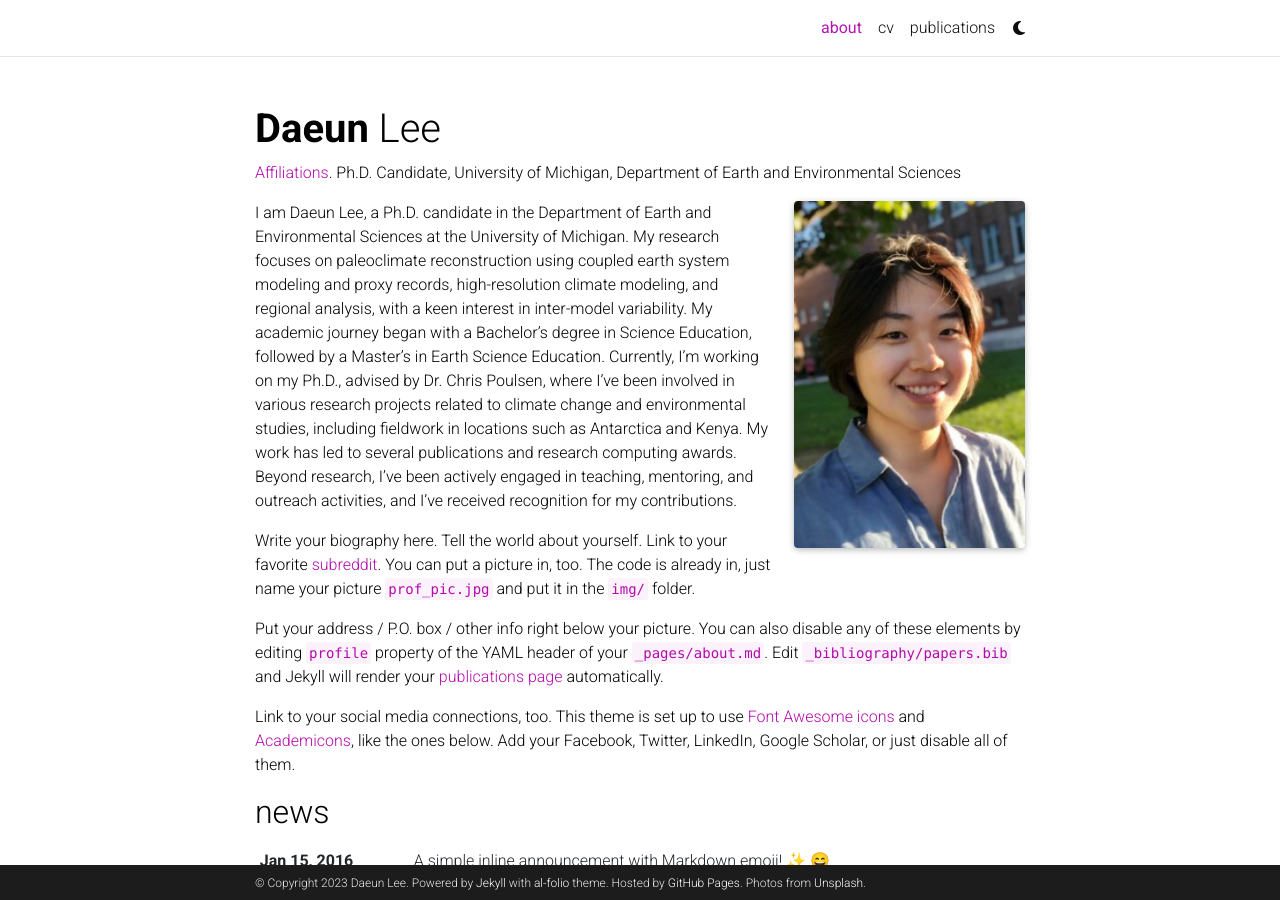
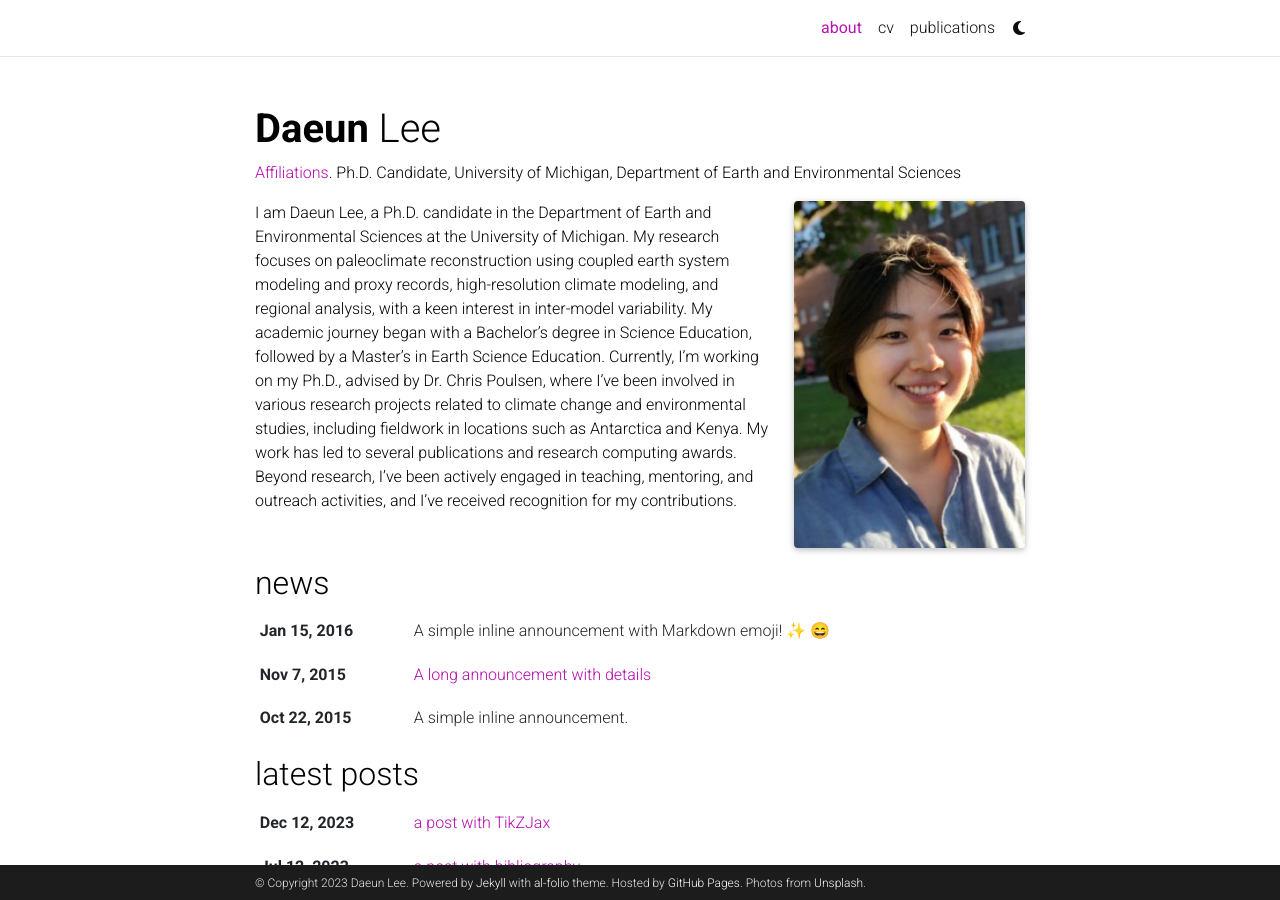
Before and after one commit to da-eun-lee/da-eun-lee.github.io, a Jekyll site: the page built from _pages/about.md, in a window 1280 px wide and 900 px high. Built offline with Jekyll 4.4.1, drawn with Linux system fonts in a browser that asks for light colours; full-size pictures stand in for the smaller copies a plugin makes; emoji names are drawn with the system emoji font; comment, search, counter and statistics services are not loaded; a style sheet for code colours, icons or effects is not loaded.

Commit message:
Update about.md

```diff
--- a/_pages/about.md
+++ b/_pages/about.md
@@ -16,9 +16,3 @@
 ---
 
 I am Daeun Lee, a Ph.D. candidate in the Department of Earth and Environmental Sciences at the University of Michigan. My research focuses on paleoclimate reconstruction using coupled earth system modeling and proxy records, high-resolution climate modeling, and regional analysis, with a keen interest in inter-model variability. My academic journey began with a Bachelor's degree in Science Education, followed by a Master's in Earth Science Education. Currently, I'm working on my Ph.D., advised by Dr. Chris Poulsen, where I've been involved in various research projects related to climate change and environmental studies, including fieldwork in locations such as Antarctica and Kenya. My work has led to several publications and research computing awards. Beyond research, I've been actively engaged in teaching, mentoring, and outreach activities, and I've received recognition for my contributions.
-
-Write your biography here. Tell the world about yourself. Link to your favorite [subreddit](http://reddit.com). You can put a picture in, too. The code is already in, just name your picture `prof_pic.jpg` and put it in the `img/` folder.
-
-Put your address / P.O. box / other info right below your picture. You can also disable any of these elements by editing `profile` property of the YAML header of your `_pages/about.md`. Edit `_bibliography/papers.bib` and Jekyll will render your [publications page](/al-folio/publications/) automatically.
-
-Link to your social media connections, too. This theme is set up to use [Font Awesome icons](https://fontawesome.com/) and [Academicons](https://jpswalsh.github.io/academicons/), like the ones below. Add your Facebook, Twitter, LinkedIn, Google Scholar, or just disable all of them.
```
